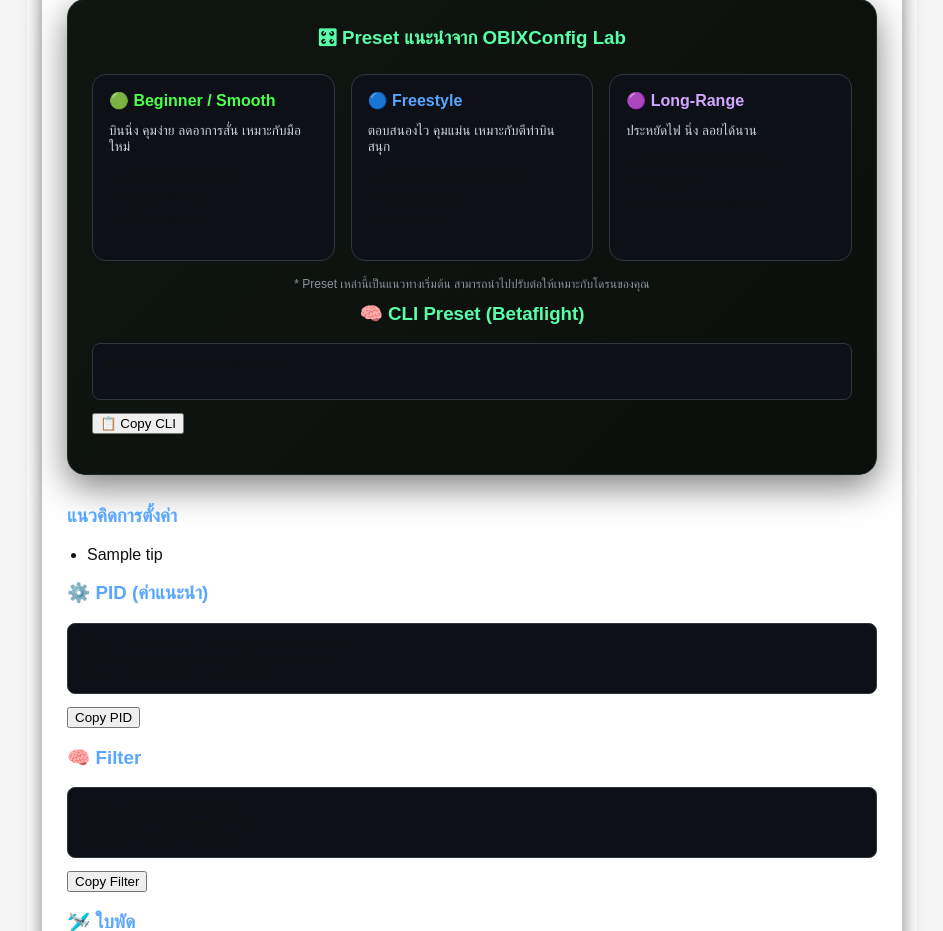
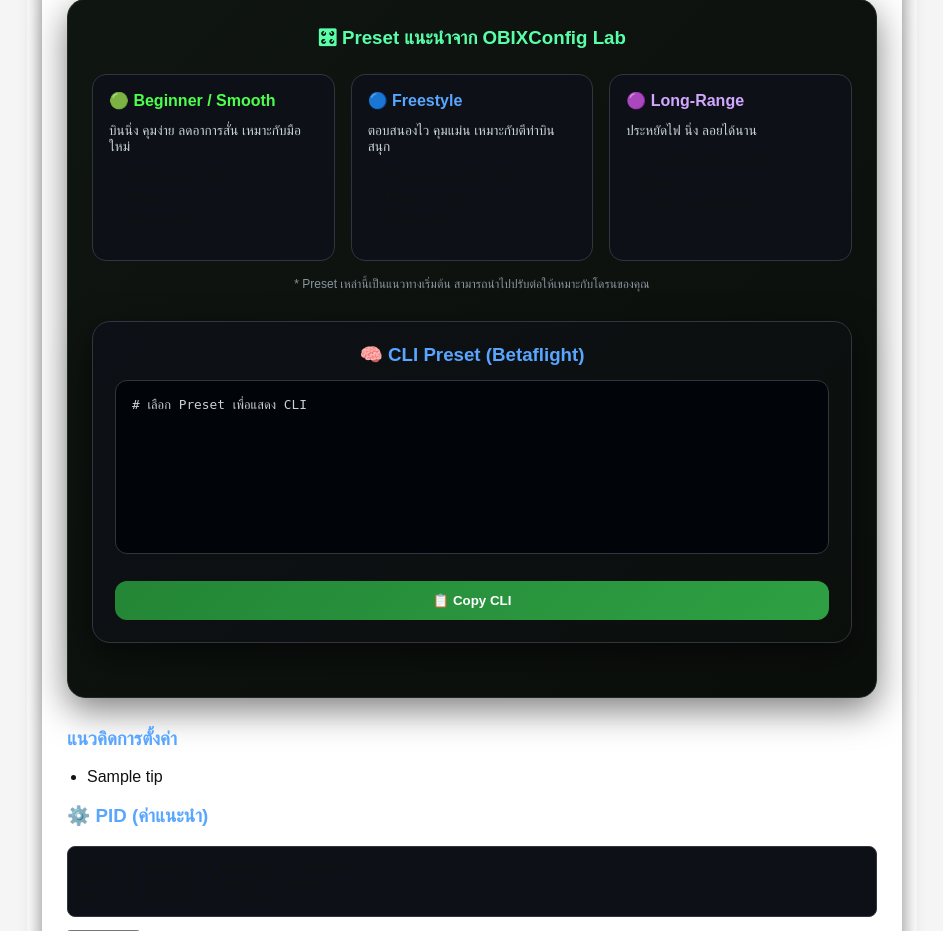
Before and after one commit to Santipap250/obixconfigdoctor-dev, a Flask app: template templates/index.html in a window 1280 px wide. Shown: the part 1299-2230 px from the top of the page, without its empty margins (168-1111 px from the left). Run offline with Flask 3, Linux system fonts and the light colour scheme; the template is opened without the code that fills it: most values are stand-ins (such as "Sample title", 1, 10 or a date in 2020).

Commit message:
Update style.css

```diff
--- a/static/css/style.css
+++ b/static/css/style.css
@@ -447,3 +447,52 @@ max-height: 220px;
   font-size: 0.75rem;
   color: #8b949e;
 }
+/* ===================== CLI BOX ===================== */
+.cli-box {
+  margin: 30px auto;
+  padding: 22px;
+  max-width: 860px;
+
+  background: linear-gradient(135deg, #0d1117, #0b0f0c);
+  border-radius: 18px;
+  border: 1px solid #30363d;
+  box-shadow: 0 12px 35px rgba(0,0,0,0.55);
+}
+
+.cli-box h3 {
+  margin-top: 0;
+  margin-bottom: 14px;
+  text-align: center;
+  color: #58a6ff;
+}
+
+#cliOutput {
+  background: #010409;
+  color: #c9d1d9;
+  padding: 16px;
+  border-radius: 12px;
+  border: 1px solid #30363d;
+  font-size: 0.8rem;
+  min-height: 140px;
+  overflow-x: auto;
+}
+
+.copy-btn {
+  margin-top: 14px;
+  width: 100%;
+  padding: 12px;
+
+  background: linear-gradient(135deg, #238636, #2ea043);
+  color: #fff;
+  font-weight: bold;
+  border: none;
+  border-radius: 12px;
+  cursor: pointer;
+
+  transition: transform 0.2s ease, box-shadow 0.2s ease;
+}
+
+.copy-btn:hover {
+  transform: translateY(-2px);
+  box-shadow: 0 6px 18px rgba(46,160,67,0.45);
+}
```
